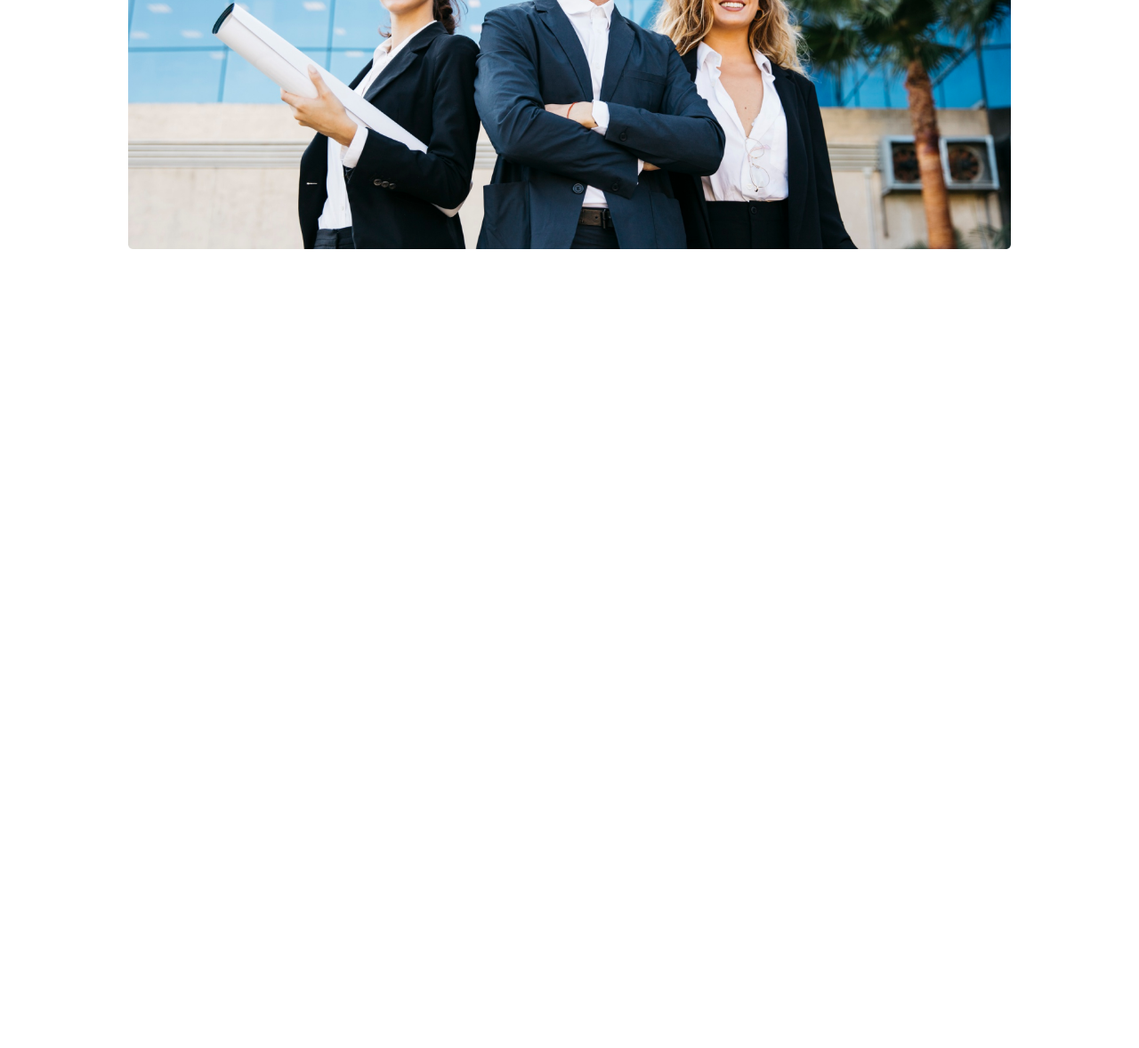
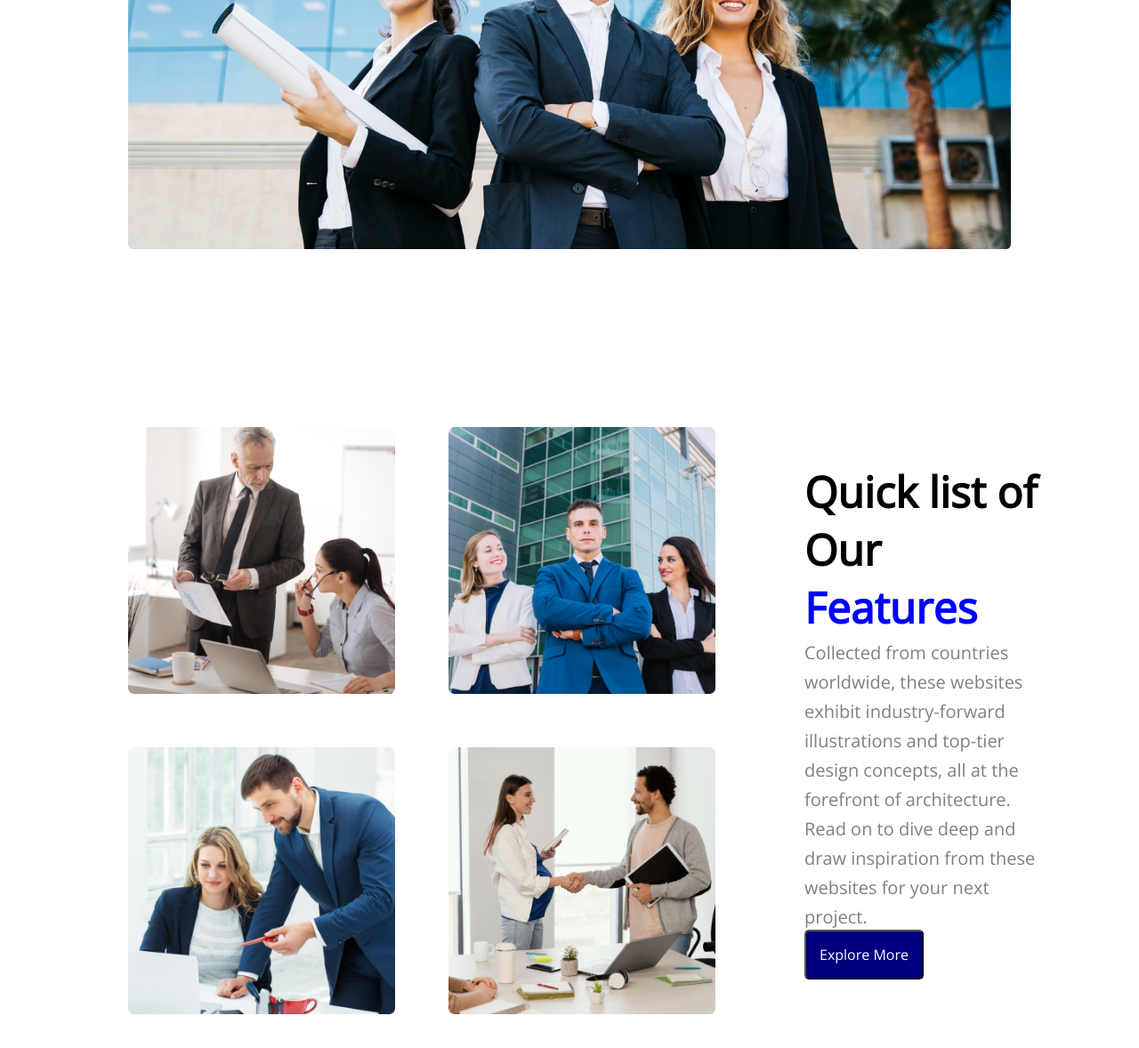
Before and after one commit to zasimmallick/g3-architects, a plain HTML site: page index.html in a window 1280 px wide. Shown: the part 616-1794 px from the top of the page at 89% size. Before the commit the page ends 916 px from the top, so only its background shows below. Drawn offline with nearby package versions, Linux system fonts and the light colour scheme.

Commit message:
First section added

```diff
--- a/index.html
+++ b/index.html
@@ -51,9 +51,72 @@
         <img src="images/banner.png" alt="" />
       </div>
 
+    </header>
       <!-- head end -->
 
-    </header>
+
+      <!-- main start -->
+
+      <main>
+
+        <!-- First section start -->
+
+        <section>
+          <div class="First-section">
+            <!-- img -->
+            <div>
+              <div class="First-container">
+                <div class="box">
+                  <div class="img-box">
+                    <img src="images/team1.png" alt="" />
+                  </div>
+
+                </div>
+                <div class="box">
+                  <div class="img-box">
+                    <img src="images/team2.png" alt="" />
+                  </div>
+
+                </div>
+                <div class="box">
+                  <div class="img-box">
+                    <img src="images/team3.png" alt="" />
+                  </div>
+
+                </div>
+                <div class="box">
+                  <div class="img-box">
+                    <img src="images/team4.png" alt="" />
+                  </div>
+                </div>
+              </div>
+            </div>
+            <!-- text -->
+            <div class="First-text">
+              <div class="First-info">
+                <h1 class="title">
+                  Quick list of Our <br />
+                  <span class="feture"> Features</span>
+                </h1>
+                <p>
+                  <small>
+                    Collected from countries worldwide, these websites exhibit industry-forward illustrations and top-tier design concepts, all at the forefront of architecture. Read on to dive deep and draw inspiration from these websites for your next project.</small
+                  >
+                </p>
+                <button class="button">Explore More</button>
+              </div>
+            </div>
+          </div>
+        </section>
+        <!--  First section end -->
+
+
+
+
+
+      </main>
+
+     <!-- main end -->
 
     </main>
   </body>
--- a/styles/style.css
+++ b/styles/style.css
@@ -93,6 +93,8 @@ nav a {
 
 /*-----navbar  End---*/
 
+/*---- head start--- */
+
 .banner-title {
   font-size: 3.5vh;
   color: ;
@@ -142,3 +144,79 @@ nav a {
 }
 
 /*  Head  end */
+
+/*---- main start---- */
+
+/* First section start */
+
+.First-section {
+  display: grid;
+  grid-template-columns: repeat(2, 1fr);
+  align-items: center;
+  width: 90%;
+  margin: 0 auto;
+  gap: 20px;
+  margin-top: 100px;
+}
+.First-text {
+  width: 90%;
+  display: flex;
+  align-items: center;
+  justify-content: center;
+  font-family: Arial, Helvetica, sans-serif;
+}
+.feture{
+  color: blue;
+}
+.First-info {
+  font-size: 4vh;
+}
+.First-info p {
+  font-size: 3vh;
+  color: gray;
+}
+
+.First-container {
+  position: relative;
+  /* display: flex; */
+  display: grid;
+  grid-template-columns: repeat(2, 1fr);
+  margin: 50px;
+  justify-content: center;
+  align-items: center;
+  flex-wrap: wrap;
+}
+
+.First-container .box {
+  position: relative;
+  width: 300px;
+  height: 300px;
+  margin: 30px;
+}
+
+.First-container .box:hover .img-box {
+  transform: translate(-2.5rem, -2.5rem);
+}
+
+.First-container .box:hover .content {
+  transform: translate(2.5rem, 2.5rem);
+}
+
+.img-box {
+  position: absolute;
+  top: 0;
+  left: 0;
+  width: 100%;
+  height: 100%;
+  z-index: 2;
+  transition: all 0.5s ease-in-out;
+}
+
+.img-box img {
+  width: 300px;
+  height: 300px;
+  object-fit: cover;
+  resize: both;
+}
+
+/* First section end */
```
